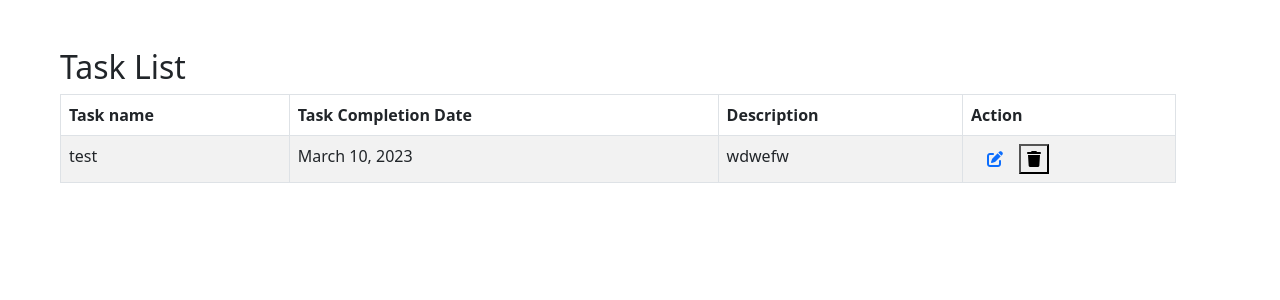
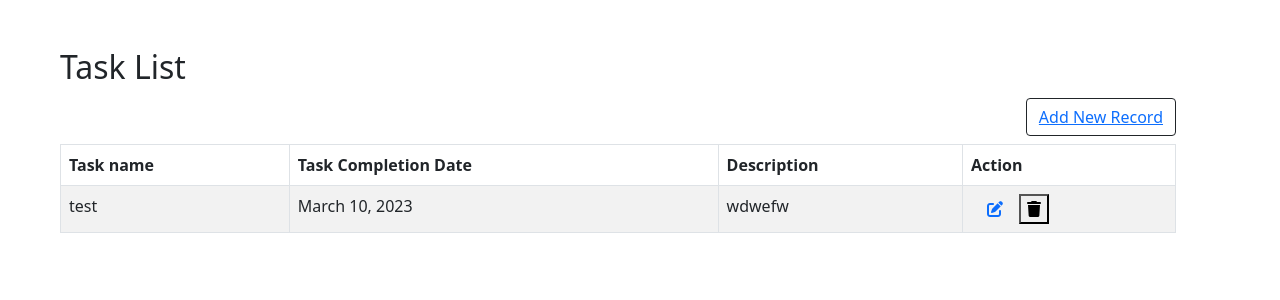
Before and after one commit to Anshu-vishwakarma/demo, a Django app: page /tasklist in a window 1280 px wide. Shown: the top 300 px of the page. Run offline with Django 4.2, Linux system fonts and the light colour scheme; data comes from the database, SQL or seed files in the repository; both versions use the stored data as it was after the commit.

Commit message:
first commit

```diff
--- a/crud/templates/show.html
+++ b/crud/templates/show.html
@@ -15,7 +15,7 @@
 <script>
     function del(){
 
-        if (confirm("hello")==true){
+        if (confirm("Are you sure wants you delete this record")==true){
             return true
         }
         else{
@@ -30,6 +30,7 @@
 
     <div class="container m-5">
         <h2>Task List</h2>
+        <h2 class="float-end"><button class="btn btn-outline-dark"><a href="inserttask">Add New Record</a></button></h2>
         <table class="table table-striped table-bordered">
             <thead>
                 <tr>
--- a/crud/urls.py
+++ b/crud/urls.py
@@ -21,6 +21,7 @@ urlpatterns = [
     path('admin/', admin.site.urls),
     path('inserttask',views.inserttask),
     path('tasklist',views.tasklist),
+    path('',views.tasklist),
     path('updatetask',views.updatetask),
     path('deletetask',views.deletetask),
     path('savedata',views.savedata),
```
Also changed, not shown: db.sqlite3.
